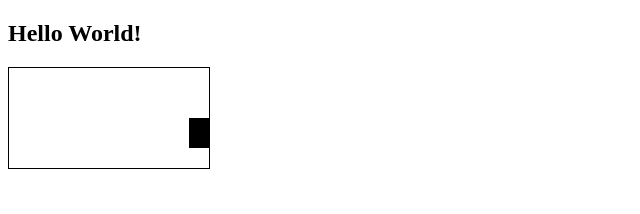
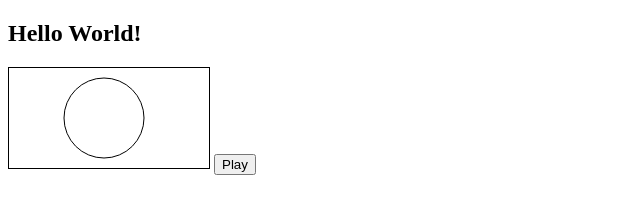
Before and after one commit to sudeepban/sudeepban.github.io, a plain HTML site: page index.html in a window 1280 px wide. Shown: the whole page, without its empty margins (0-640 px from the left). Drawn offline with Linux system fonts and the light colour scheme.

Commit message:
Add button

```diff
--- a/canvas.js
+++ b/canvas.js
@@ -1,17 +1,34 @@
-var c = document.getElementById("myCanvas");
-var ctx = c.getContext("2d");
+var canvas = document.getElementById("myCanvas");
+var ctx = canvas.getContext("2d");
 ctx.beginPath();
 ctx.arc(95, 50, 40, 0, 2 * Math.PI);
 ctx.stroke();
 
-let x = 0;
 const size = 30;
-const id = setInterval(() => {
-    ctx.clearRect(0, 0, c.width, c.height);
-    ctx.fillRect(x, 50, size, size);
-    x += size;
+ctx.fillStyle = 'blue';
 
-    if (x >= c.width) {
-        clearInterval(id);
-    }
-}, 200);
+let squares = [];
+let started = false;
+
+function play() {
+  // Add 0 as x value for object to start from the left.
+  squares.push(0);
+
+  if (!started) {
+      started = true;
+      setInterval(() => {
+        tick();
+      }, 200)
+  }
+}
+
+function tick() {
+  // Clear canvas
+  ctx.clearRect(0, 0, canvas.width, canvas.height);
+
+  // Paint objects
+  squares.forEach(x => ctx.fillRect(x, 50, size, size));
+
+  squares = squares.map(x => x += size) // move x to right
+      .filter(x => x < canvas.width);  // remove when at end
+}
--- a/index.html
+++ b/index.html
@@ -7,5 +7,6 @@
 <canvas id="myCanvas" width="200" height="100" style="border:1px solid #000000;">
 </canvas>
 <script src="canvas.js"></script>
+<button onclick="play()">Play</button>
 </body>
 </html>
```
